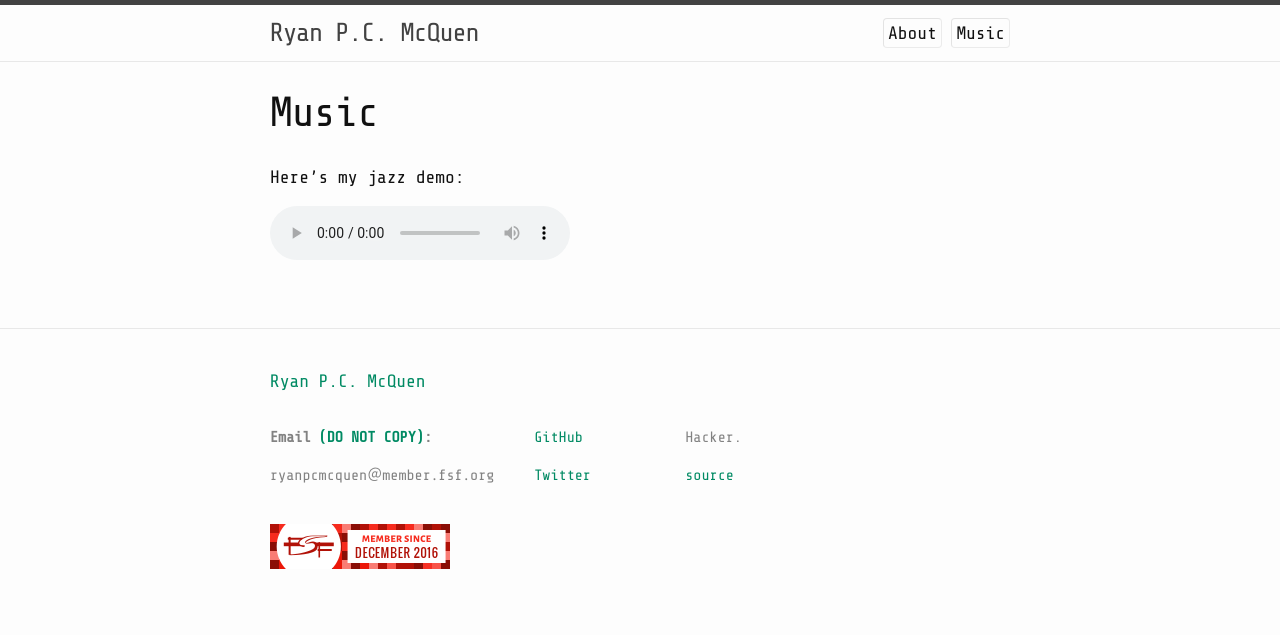
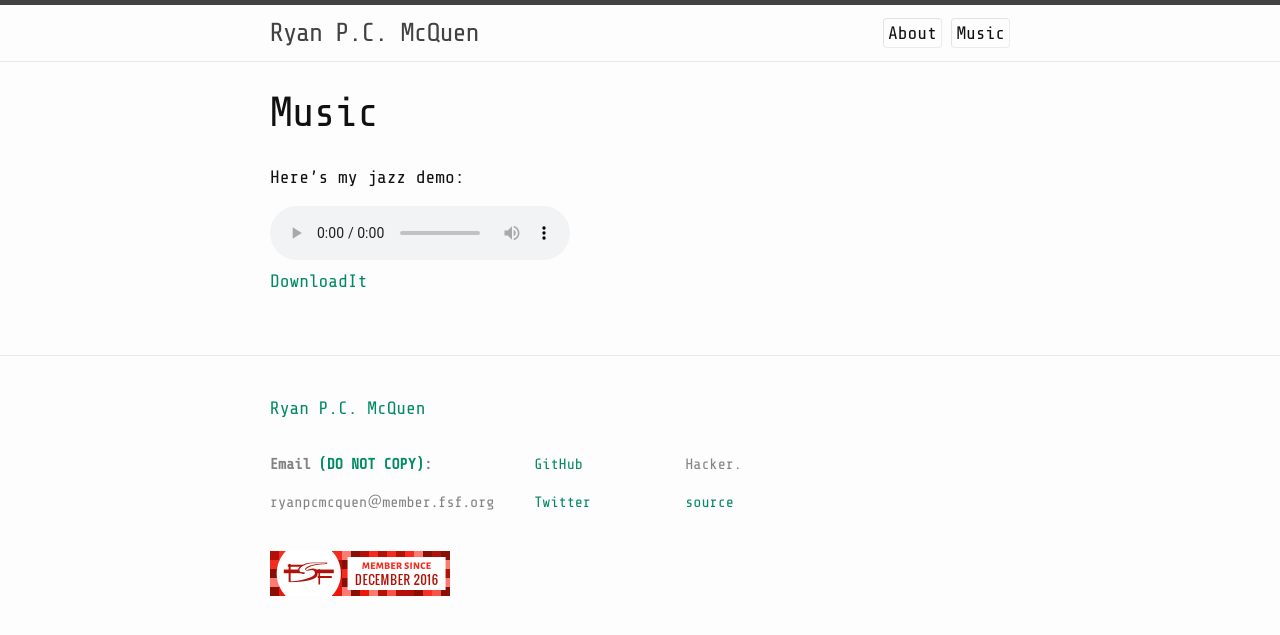
Before and after one commit to ryanpcmcquen/ryanpcmcquen.github.io, a Jekyll site: the page built from music.md, in a window 1280 px wide. Shown: the top 635 px of the page. Built offline with Jekyll 4.4.1, drawn with Linux system fonts in a browser that asks for light colours; a script that is not in the unit is left out.

Commit message:
Add a download link for the demo.

```diff
--- a/music.md
+++ b/music.md
@@ -7,3 +7,5 @@ permalink: /music/
 Here's my jazz demo:
 
 <audio controls="controls" id="currentSong" src="https://archive.org/download/RyanPCMcQuenJazzDemo/LANDR-Ryan_McQuen-jazz_demo_2017.mp3">Your browser does not support the <code>audio</code> element.  :^(</audio>
+
+<a href="https://archive.org/download/RyanPCMcQuenJazzDemo/LANDR-Ryan_McQuen-jazz_demo_2017.mp3" download>DownloadIt</a>
```
